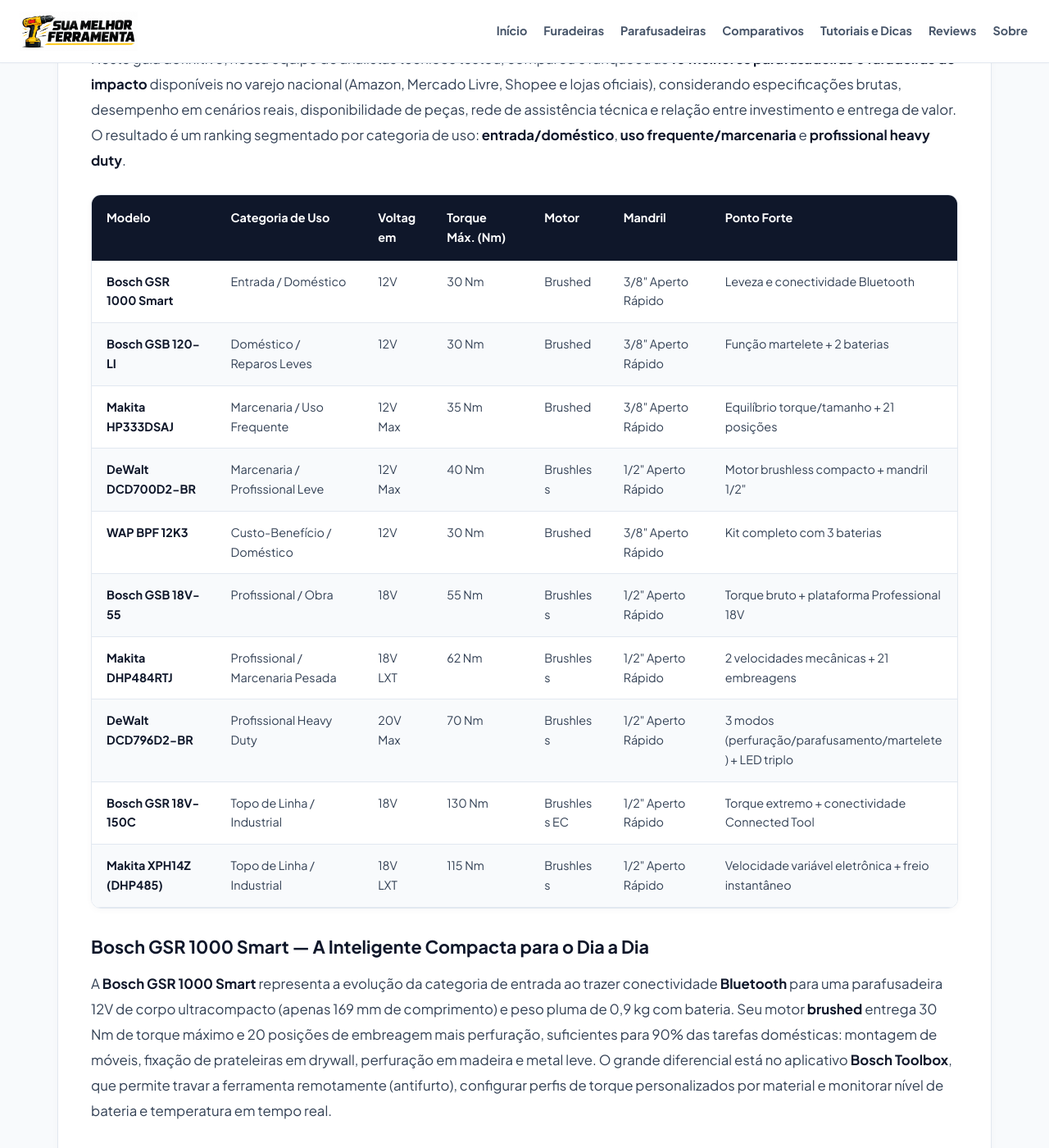
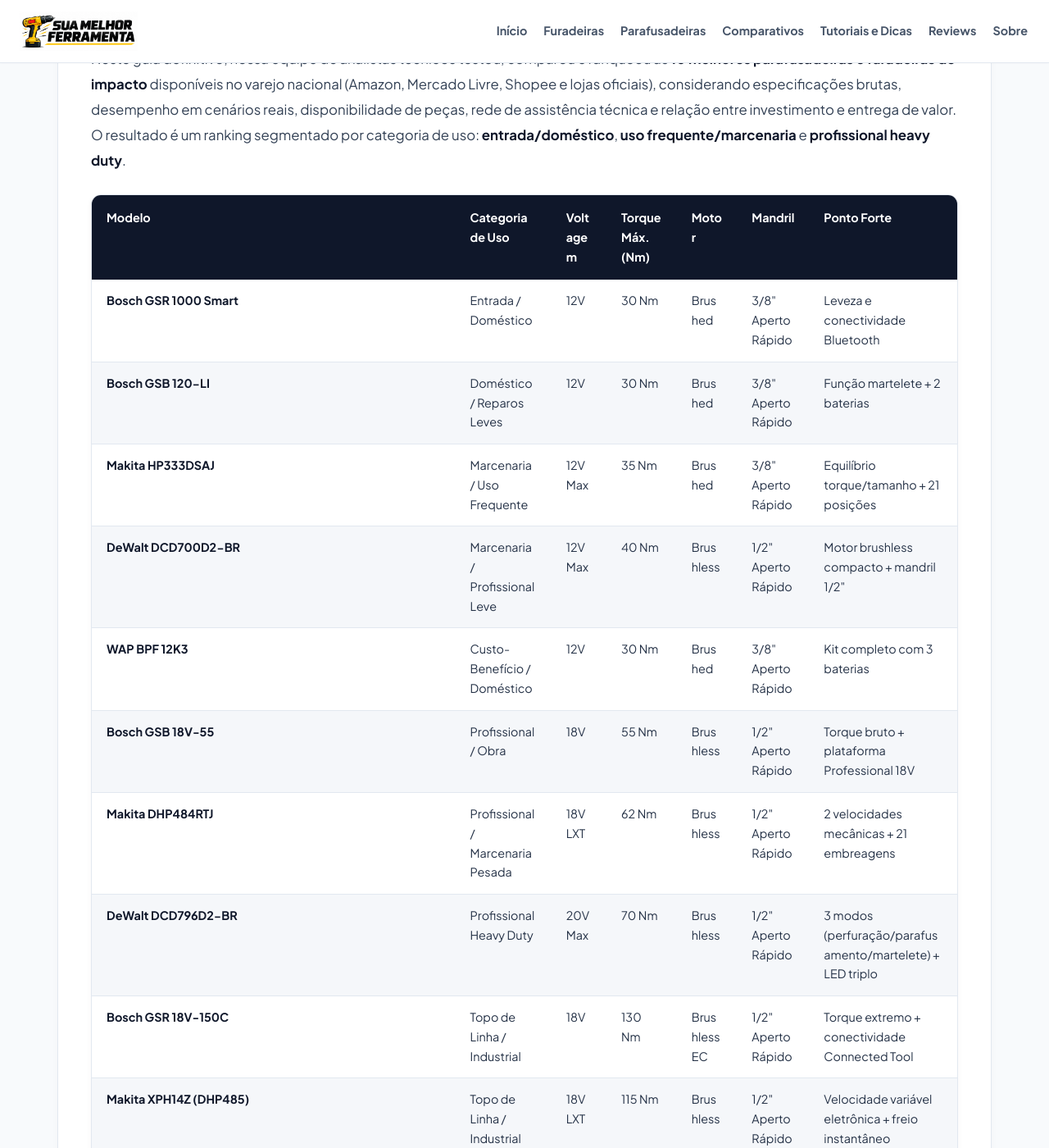
Before and after one commit to membroequipe/SiteReview, a Jekyll site: the page built from _posts/2026-10-22-qual-a-melhor-parafusadeira.md, in a window 1280 px wide and 1400 px high, scrolled down 1089 px. Shown: the whole window at 82% size. Built offline with Jekyll 4.4.1, drawn with Linux system fonts in a browser that asks for light colours.

Commit message:
Update style.css

```diff
--- a/assets/css/style.css
+++ b/assets/css/style.css
@@ -2425,3 +2425,42 @@
         transition: none;
     }
 }
+
+
+/* Ajuste da ficha técnica dos reviews */
+
+table.specs-table th {
+  background: #101827;
+  color: #ffffff;
+}
+
+table.specs-table tbody td,
+table.specs-table tbody th {
+  background: #ffffff;
+  color: #253247;
+  border-bottom: 1px solid #e2e8f0;
+  padding: 12px 14px;
+}
+
+table.specs-table tbody tr:nth-child(even) td,
+table.specs-table tbody tr:nth-child(even) th {
+  background: #f5f7fa;
+}
+
+table.specs-table tbody td:first-child,
+table.specs-table tbody th:first-child {
+  font-weight: 700;
+  width: 42%;
+}
+
+@media (max-width: 600px) {
+  table.specs-table {
+    font-size: 13px;
+  }
+
+  table.specs-table tbody td,
+  table.specs-table tbody th {
+    padding: 10px;
+    overflow-wrap: anywhere;
+  }
+}
```
